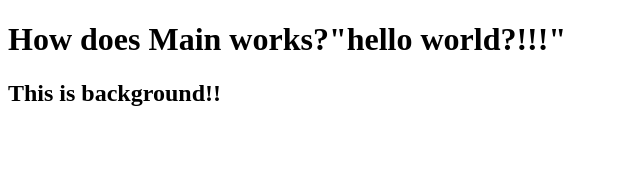
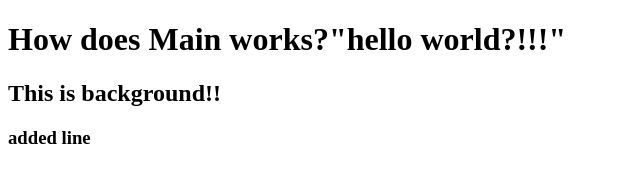
Before and after one commit to juneyoungMiller/background-generator, a plain HTML site: page index.html in a window 1280 px wide. Shown: the whole page, without its empty margins (0-640 px from the left). Drawn offline with Linux system fonts and the light colour scheme.

Commit message:
checkthisout

```diff
--- a/index.html
+++ b/index.html
@@ -11,6 +11,7 @@
 <body>
   <h1>How does Main works?"hello world?!!!"</h1>
   <h2>This is background!!</h2>
+  <h3>added line</h3>
 </body>
 
 </html>
```
